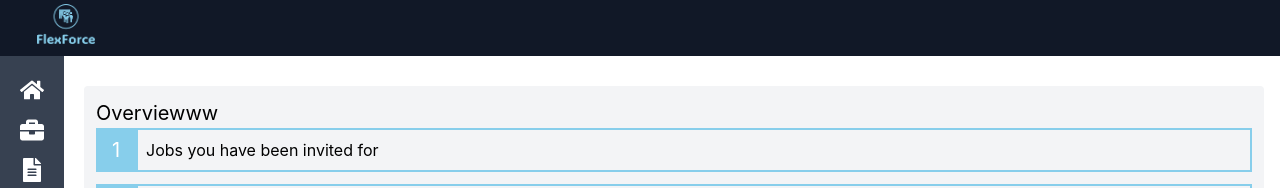
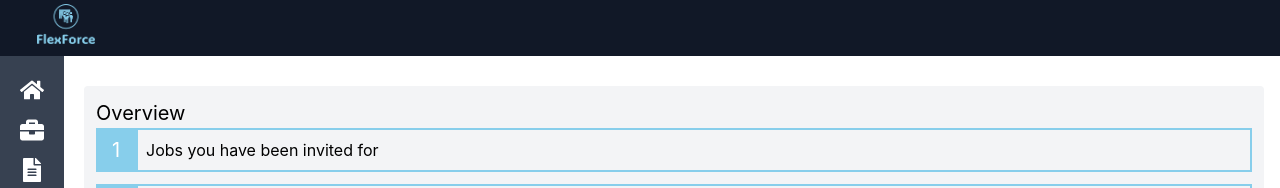
Before and after one commit to Tula-Gbolaga-Projects/flexforce, a React (Create React App) app: page /jobseeker in a window 1280 px wide. Shown: the top 188 px of the page. Built offline with nearby package versions, Linux system fonts and the light colour scheme.

Commit message:
test on github actions

```diff
--- a/src/pages/JobSeeker/Dashboard.jsx
+++ b/src/pages/JobSeeker/Dashboard.jsx
@@ -4,7 +4,7 @@ const JobSeekerDashboard = () => {
   return (
     <PortalWrapper>
       <div className="m-4 rounded bg-gray-100 p-3">
-        <h1 className="text-black text-[20px]">Overviewww</h1>
+        <h1 className="text-black text-[20px]">Overview</h1>
         <div>
           <OverviewItem count={1} title={"Jobs you have been invited for "} />
           <OverviewItem count={8} title={"Applications you sent"} />
```
